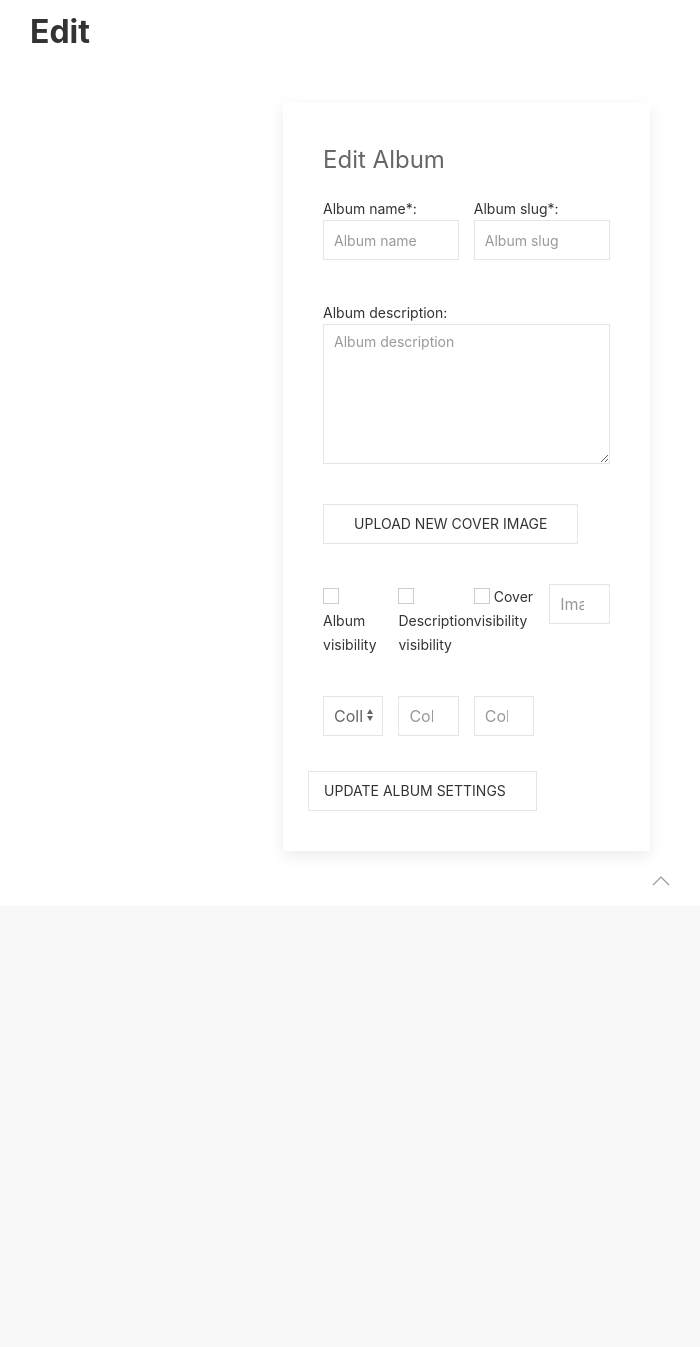
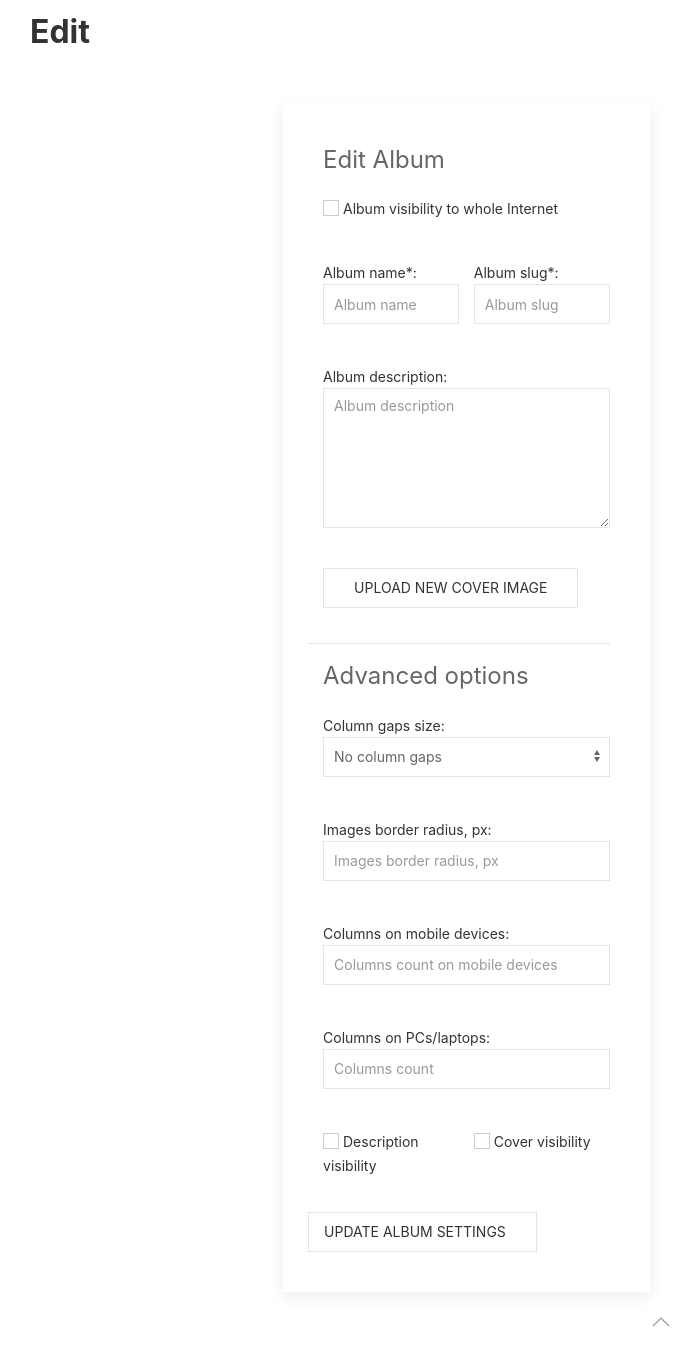
Before and after one commit to endlessnights/photogallery, a Django app: template core/smartgallery/templates/front/edit_album.html in a window 1280 px wide. Shown: the part 394-1741 px from the top of the page, without its empty margins (580-1280 px from the left). Before the commit the page ends 1280 px from the top, so only its background shows below. Run offline with Django 3.2, Linux system fonts and the light colour scheme; the template is opened without the code that fills it, so the values that code supplies are empty; some libraries are stand-ins or nearby versions.

Commit message:
Fixes to edit_album.html form

```diff
--- a/core/smartgallery/templates/front/edit_album.html
+++ b/core/smartgallery/templates/front/edit_album.html
@@ -44,6 +44,10 @@
 
                     <legend class="uk-legend">Edit Album</legend>
 
+                    <div class="uk-margin uk-width-1-1@s">
+                        <label class="uk-form-label"><input class="uk-checkbox" type="checkbox" id="status" name="status" {% if album.status == True %}checked{% endif %}> Album visibility to whole Internet</label>
+                    </div>
+
                     <div class="uk-margin uk-width-1-2@s">
                         <label class="uk-form-label">Album name*:<input class="uk-input" type="text" placeholder="Album name" id="name" name="name" value="{{album.name}}" required></label>
                     </div>
@@ -67,21 +71,23 @@
                             <button class="uk-button uk-button-default" type="button" tabindex="-1">Upload new Cover Image</button>
                         </div>
                     </div>
+                    <hr width="100%">
 
-                    <div class="uk-margin uk-width-1-4@s">
-                        <label class="uk-form-label"><input class="uk-checkbox" type="checkbox" id="status" name="status" {% if album.status == True %}checked{% endif %}> Album visibility</label>
+                    <legend class="uk-legend">Advanced options</legend>
+
+                    <div class="uk-margin uk-width-1-1@s">
+                        <div class="uk-form-controls">
+                            <label class="uk-form-label">Column gaps size: <select class="uk-select" id="form-stacked-select">
+                                <option>No column gaps</option>
+                                <option>Small column gaps</option>
+                                <option>Medium column gaps</option>
+                                <option>Large column gaps</option>
+                            </select></label>
+                        </div>
                     </div>
 
-                    <div class="uk-margin uk-width-1-4">
-                        <label class="uk-form-label"><input class="uk-checkbox" type="checkbox" id="desc_visible" name="desc_visible" {% if album.desc_visible == True %}checked{% endif %}> Description visibility</label>
-                    </div>
-
-                    <div class="uk-margin uk-width-1-4@s">
-                        <label class="uk-form-label"><input class="uk-checkbox" type="checkbox" id="cover_visible" name="cover_visible" {% if album.cover_visible == True %}checked{% endif %}> Cover visibility</label>
-                    </div>
-
-                    <div class="uk-margin uk-width-1-4@s">
-                        <input class="uk-input"
+                    <div class="uk-margin uk-width-1-1@s">
+                        <label class="uk-form-label">Images border radius, px:<input class="uk-input"
                                type="number"
                                placeholder="Images border radius, px"
                                min="0"
@@ -90,21 +96,10 @@
                                value="{{album.image_border_radius}}"
                                id="image_border_radius"
                                name="image_border_radius"
-                               onkeydown="if(event.key==='.'){event.preventDefault();}"  oninput="event.target.value = event.target.value.replace(/[^0-9]*/g,'');">
+                               onkeydown="if(event.key==='.'){event.preventDefault();}"  oninput="event.target.value = event.target.value.replace(/[^0-9]*/g,'');"></label>
                     </div>
-
-                    <div class="uk-margin uk-width-1-4@s">
-                        <div class="uk-form-controls">
-                            <select class="uk-select" id="form-stacked-select">
-                                <option>Collapse column gaps</option>
-                                <option>Small column gaps</option>
-                                <option>Medium column gaps</option>
-                                <option>Large column gaps</option>
-                            </select>
-                        </div>
-                    </div>
-                    <div class="uk-margin uk-width-1-4@s">
-                        <input class="uk-input"
+                    <div class="uk-margin uk-width-1-1@s">
+                        <label class="uk-form-label">Columns on mobile devices:<input class="uk-input"
                                type="number"
                                placeholder="Columns count on mobile devices"
                                min="1"
@@ -113,10 +108,10 @@
                                value="{{album.cols_count_s}}"
                                id="cols_count_s"
                                name="cols_count_s"
-                               onkeydown="if(event.key==='.'){event.preventDefault();}"  oninput="event.target.value = event.target.value.replace(/[^0-9]*/g,'');">
+                               onkeydown="if(event.key==='.'){event.preventDefault();}"  oninput="event.target.value = event.target.value.replace(/[^0-9]*/g,'');"></label>
                     </div>
-                    <div class="uk-margin uk-width-1-4@s">
-                        <input class="uk-input"
+                    <div class="uk-margin uk-width-1-1@s">
+                        <label class="uk-form-label">Columns on PCs/laptops:<input class="uk-input"
                                type="number"
                                placeholder="Columns count"
                                min="1"
@@ -125,7 +120,15 @@
                                value="{{album.cols_count_m}}"
                                id="cols_count_m"
                                name="cols_count_m"
-                               onkeydown="if(event.key==='.'){event.preventDefault();}"  oninput="event.target.value = event.target.value.replace(/[^0-9]*/g,'');">
+                               onkeydown="if(event.key==='.'){event.preventDefault();}"  oninput="event.target.value = event.target.value.replace(/[^0-9]*/g,'');"></label>
+                    </div>
+
+                    <div class="uk-margin uk-width-1-2">
+                        <label class="uk-form-label"><input class="uk-checkbox" type="checkbox" id="desc_visible" name="desc_visible" {% if album.desc_visible == True %}checked{% endif %}> Description visibility</label>
+                    </div>
+
+                    <div class="uk-margin uk-width-1-2@s">
+                        <label class="uk-form-label"><input class="uk-checkbox" type="checkbox" id="cover_visible" name="cover_visible" {% if album.cover_visible == True %}checked{% endif %}> Cover visibility</label>
                     </div>
 
                     <input class="uk-button uk-button-default" type="submit" value="Update album settings">
```
